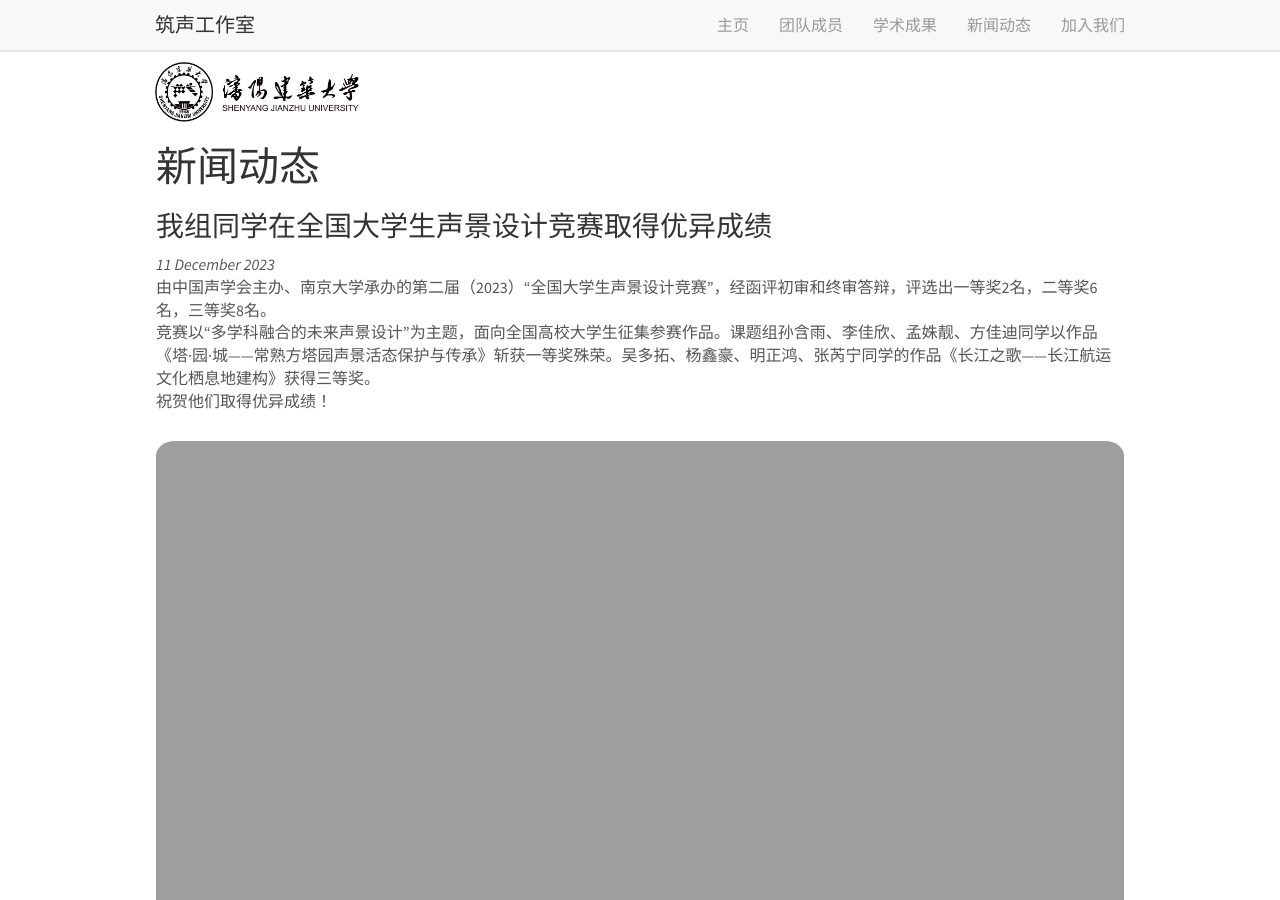
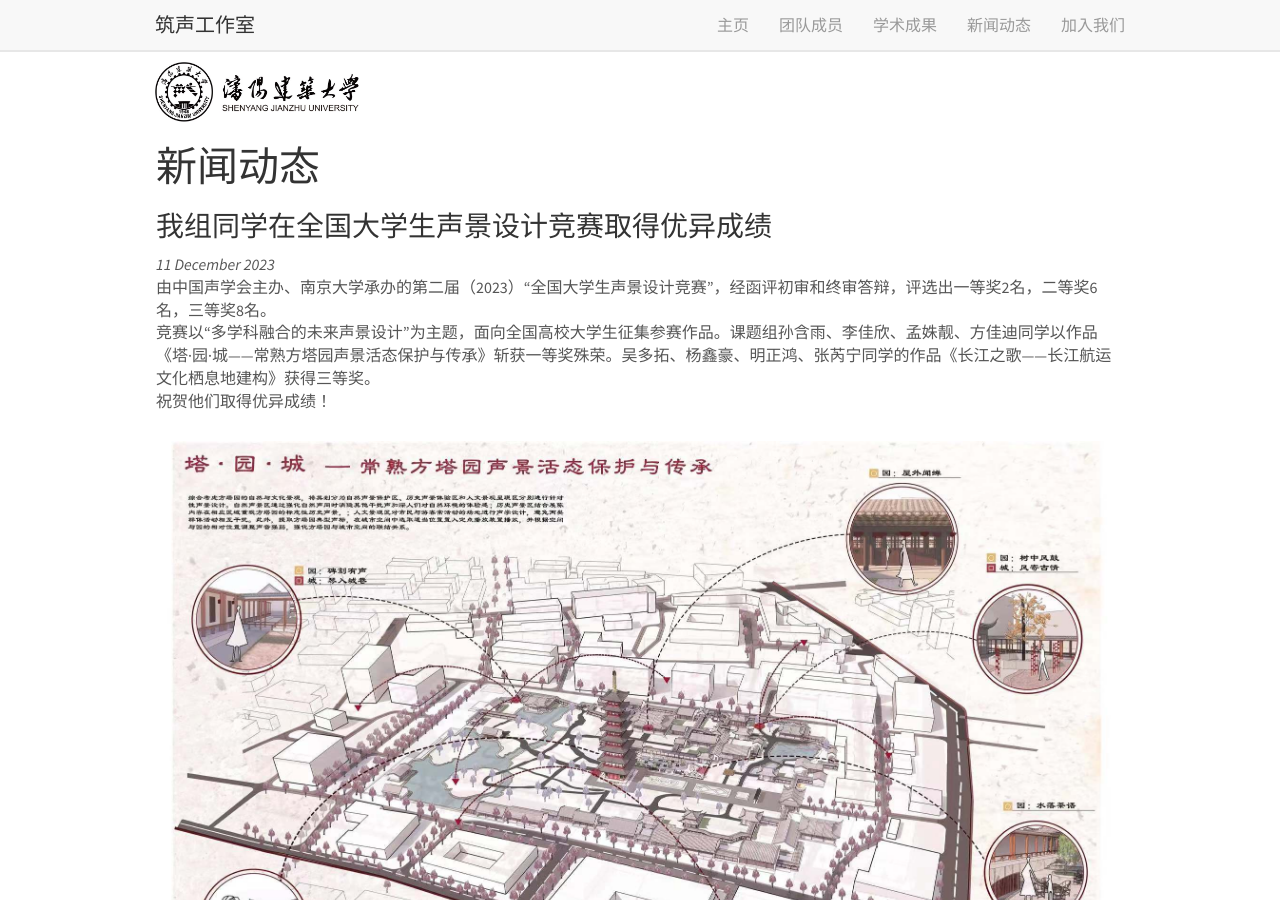
Before and after one commit to BZM2000/BZM2000.github.iottt, a Jekyll site: the page built from _pages/allnews.md, in a window 1280 px wide and 900 px high. Built offline with Jekyll 4.4.1, drawn with Linux system fonts in a browser that asks for light colours; nearby versions of some CDN libraries.

Commit message:
Update allnews.md

```diff
--- a/_pages/allnews.md
+++ b/_pages/allnews.md
@@ -14,12 +14,28 @@ permalink: /allnews.html
 <p><em>{{ article.date }}</em><br>
 {{ article.text }}<br></p>
 
-{% if article.image %}
-<img src="{{ site.url }}{{ site.baseurl }}/images/newspic/{{ article.image }}" alt="News Image" style="width: 100%; height: auto;">
+{% if article.image1 %}
+<img src="{{ site.url }}{{ site.baseurl }}/images/newspic/{{ article.image1 }}" alt="News Image" style="width: 100%; height: auto;">
 {% endif %}
 
 {% if article.image2 %}
 <img src="{{ site.url }}{{ site.baseurl }}/images/newspic/{{ article.image2 }}" alt="News Image" style="width: 100%; height: auto;">
 {% endif %}
 
+{% if article.image3 %}
+<img src="{{ site.url }}{{ site.baseurl }}/images/newspic/{{ article.image3 }}" alt="News Image" style="width: 100%; height: auto;">
+{% endif %}
+
+{% if article.image4 %}
+<img src="{{ site.url }}{{ site.baseurl }}/images/newspic/{{ article.image4 }}" alt="News Image" style="width: 100%; height: auto;">
+{% endif %}
+
+{% if article.image5 %}
+<img src="{{ site.url }}{{ site.baseurl }}/images/newspic/{{ article.image5 }}" alt="News Image" style="width: 100%; height: auto;">
+{% endif %}
+
+{% if article.image6 %}
+<img src="{{ site.url }}{{ site.baseurl }}/images/newspic/{{ article.image6 }}" alt="News Image" style="width: 100%; height: auto;">
+{% endif %}
+
 {% endfor %}
```
